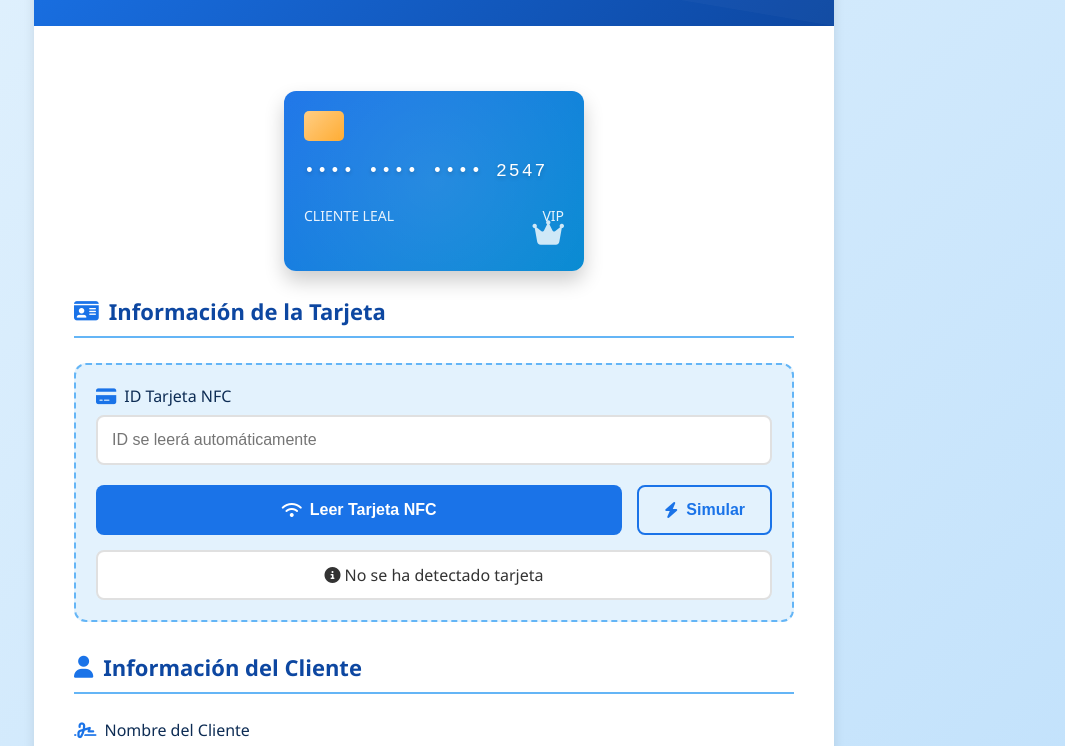
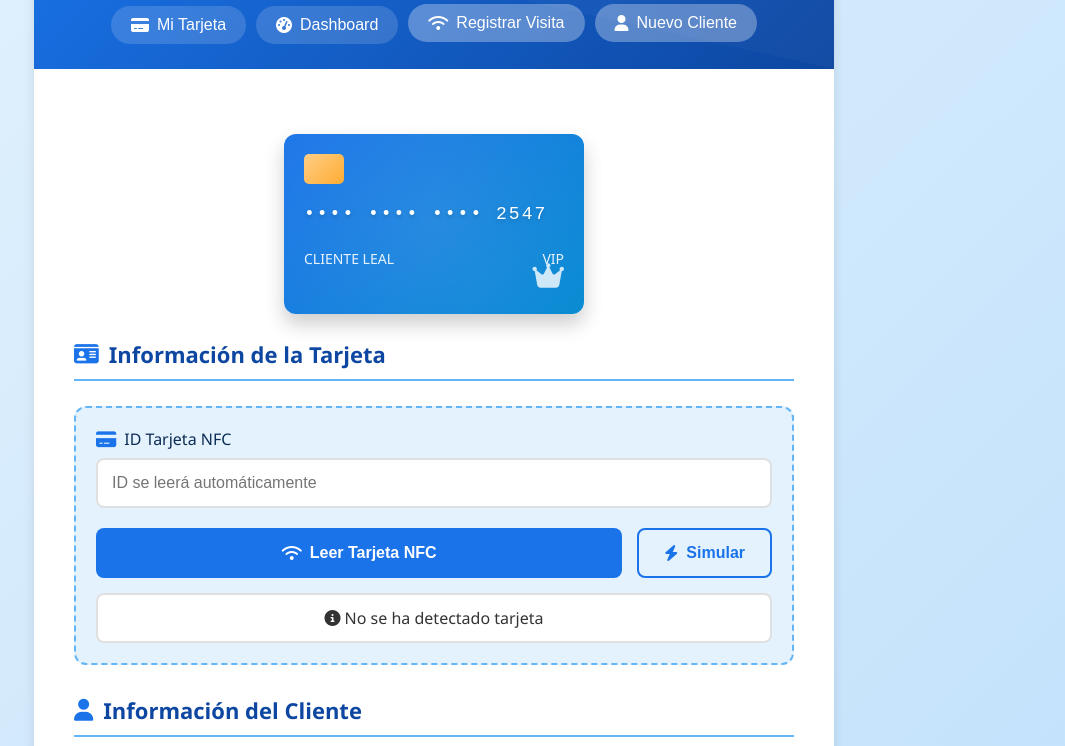
Before and after one commit to Wecost305/lealtad, a website: page index.html in a window 1280 px wide. Shown: the part 129-875 px from the top of the page, without its empty margins (206-1271 px from the left). Drawn offline with Linux system fonts and the light colour scheme.

Commit message:
Add files via upload

```diff
--- a/index.html
+++ b/index.html
@@ -85,6 +85,31 @@
         .logo i {
             font-size: 32px;
             color: white;
+        }
+        .nav-tabs {
+            display: flex;
+            justify-content: center;
+            gap: 10px;
+            margin-top: 20px;
+        }
+
+        .nav-btn {
+            padding: 10px 20px;
+            background: rgba(255, 255, 255, 0.15);
+            color: white;
+            border: none;
+            border-radius: 30px;
+            cursor: pointer;
+            transition: var(--transition);
+            font-weight: 500;
+            display: flex;
+            align-items: center;
+            gap: 8px;
+        }
+
+        .nav-btn:hover, .nav-btn.active {
+            background: rgba(255, 255, 255, 0.3);
+            transform: translateY(-2px);
         }
 
         @keyframes pulse {
@@ -401,6 +426,21 @@
                     <p>Registro de Tarjetas NFC</p>
                 </div>
             </div>
+             <div class="nav-tabs">
+                <button class="nav-btn" onclick="window.location.href='card.html'">
+                    <i class="fas fa-credit-card"></i> Mi Tarjeta
+                </button>
+                <button class="nav-btn" onclick="window.location.href='dashboard.html'">
+                    <i class="fas fa-tachometer-alt"></i> Dashboard
+                </button>
+                <button class="nav-btn active"" onclick="window.location.href='escaneo.html'">
+                    <i class="fas fa-wifi"></i> Registrar Visita
+                </button>
+                <button class="nav-btn active">
+                    <i class="fa-solid fa-user"></i> Nuevo Cliente
+                </button>
+
+            </div>
         </header>
 
         <main>
```
Also changed, not shown: dashboard.html (+5 -1 lines), escaneo.html (+5 -4 lines).
